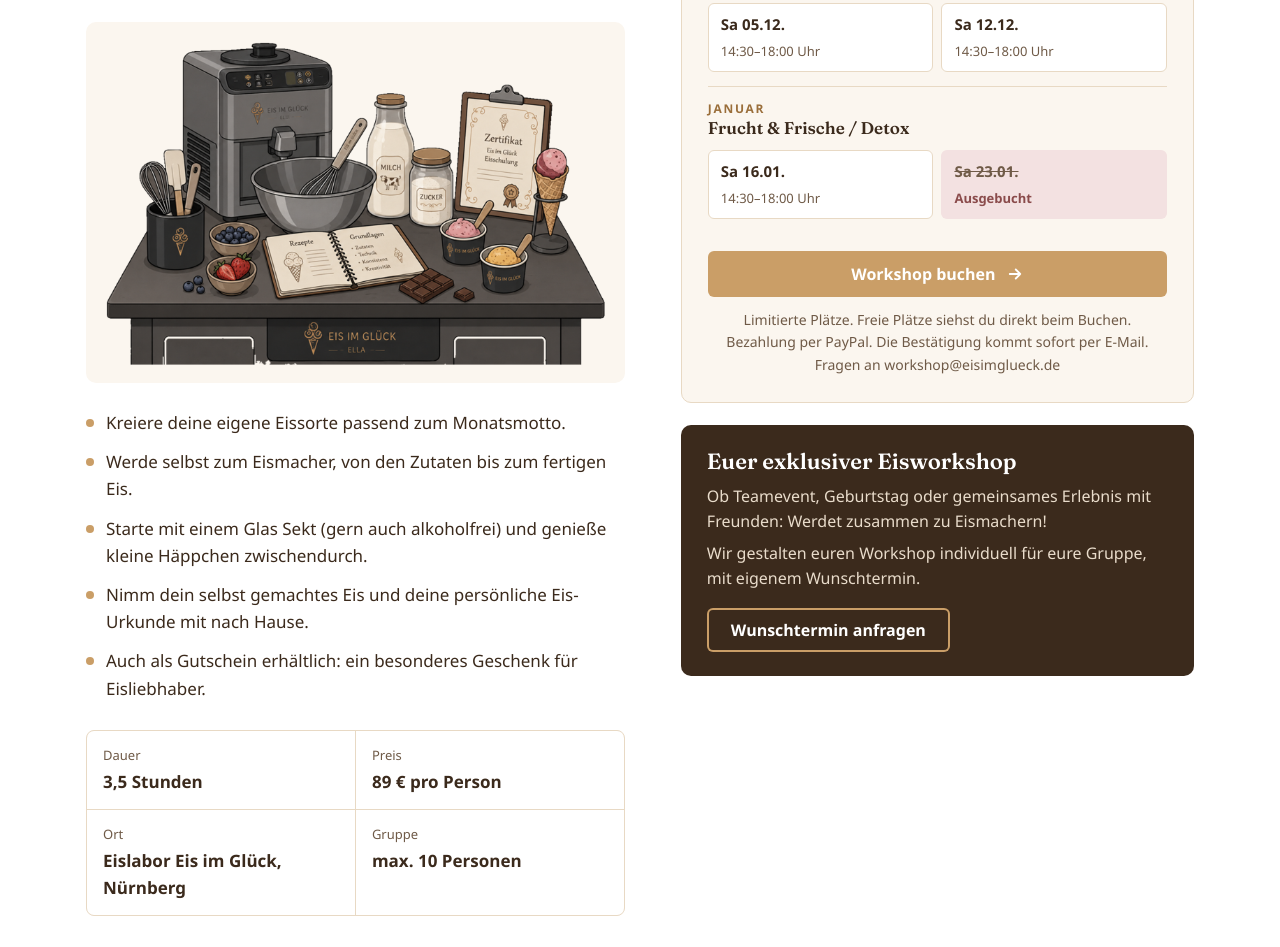
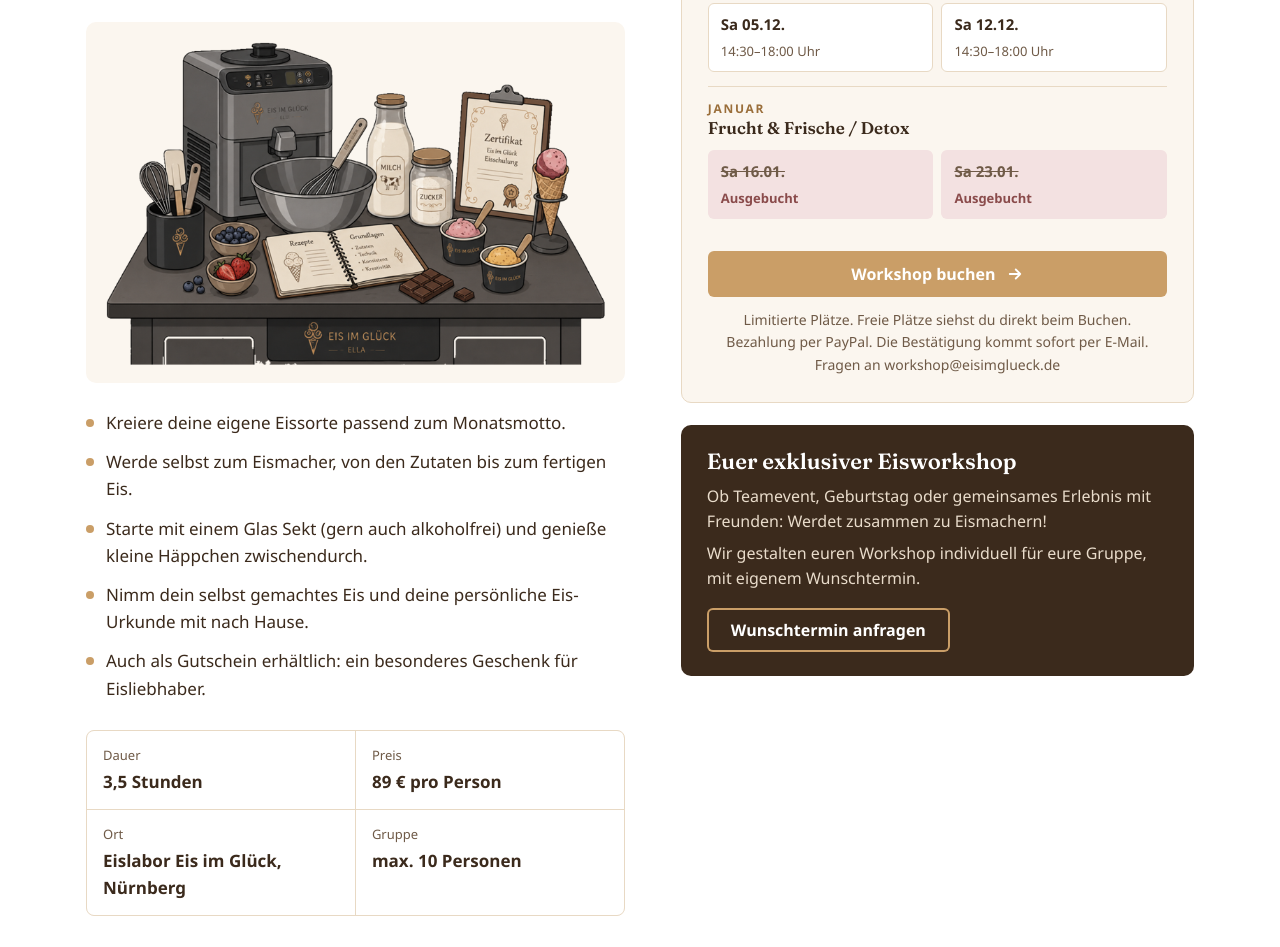
Before and after one commit to EisimGlueck/daseismobil, a plain HTML site: page index.html in a window 1280 px wide. Shown: the part 1197-2144 px from the top of the page. Drawn offline with Linux system fonts and the light colour scheme.

Commit message:
Workshop 16.01. als ausgebucht markiert
Co-Authored-By: Claude Opus 5.5 <noreply@anthropic.com>
Claude-Session: https://claude.ai/code/session_01ML14Uw3ejMq4Umv3Vhmt3x

```diff
--- a/index.html
+++ b/index.html
@@ -288,7 +288,7 @@ footer nav { display: flex; gap: 22px; flex-wrap: wrap; }
       </div>
       <div class="monat"><h4><span>November</span> Nuss &amp; Karamell</h4><ul><li class="voll"><b>Sa 14.11.</b><span>Ausgebucht</span></li><li><b>Sa 21.11.</b><span>14:30–18:00 Uhr</span></li></ul></div>
 <div class="monat"><h4><span>Dezember</span> Winter &amp; Gewürz</h4><ul><li><b>Sa 05.12.</b><span>14:30–18:00 Uhr</span></li><li><b>Sa 12.12.</b><span>14:30–18:00 Uhr</span></li></ul></div>
-<div class="monat"><h4><span>Januar</span> Frucht &amp; Frische / Detox</h4><ul><li><b>Sa 16.01.</b><span>14:30–18:00 Uhr</span></li><li class="voll"><b>Sa 23.01.</b><span>Ausgebucht</span></li></ul></div>
+<div class="monat"><h4><span>Januar</span> Frucht &amp; Frische / Detox</h4><ul><li class="voll"><b>Sa 16.01.</b><span>Ausgebucht</span></li><li class="voll"><b>Sa 23.01.</b><span>Ausgebucht</span></li></ul></div>
 
       <a class="btn btn-gold" href="https://pretix.eu/eisimglueck/workshop/" target="_blank" rel="noopener" id="kurs-buchen">Workshop buchen
         <svg viewBox="0 0 24 24" fill="none" stroke="currentColor" stroke-width="2.4" stroke-linecap="round" stroke-linejoin="round"><path d="M5 12h14M13 6l6 6-6 6"/></svg></a>
```
